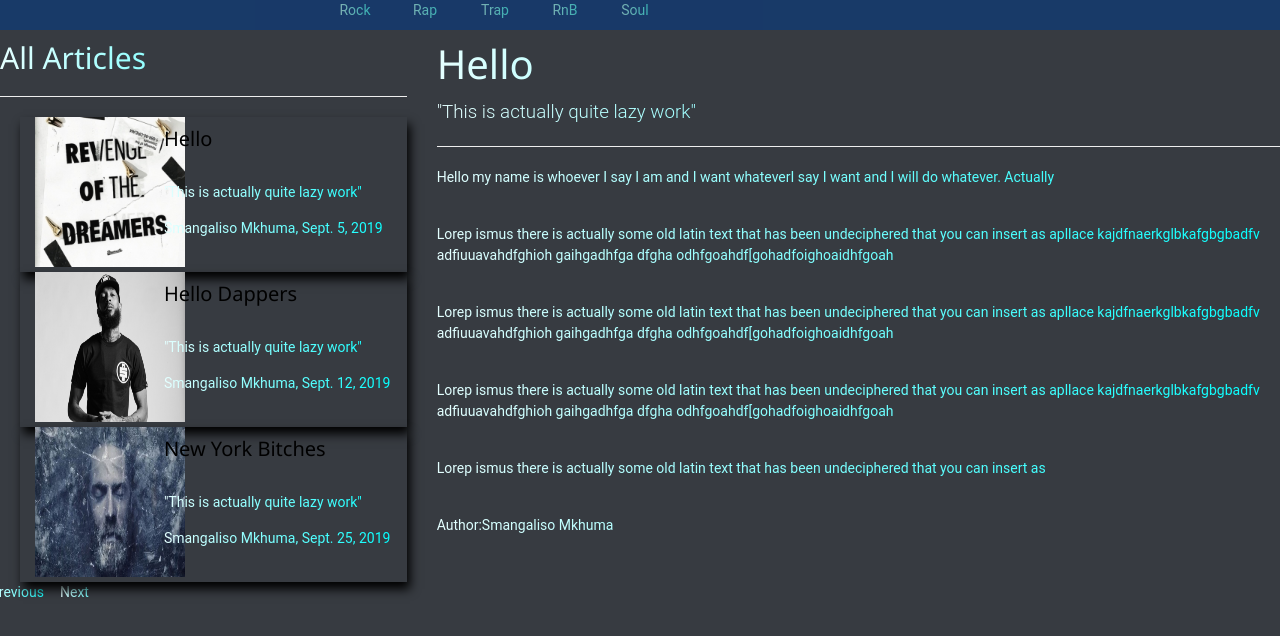
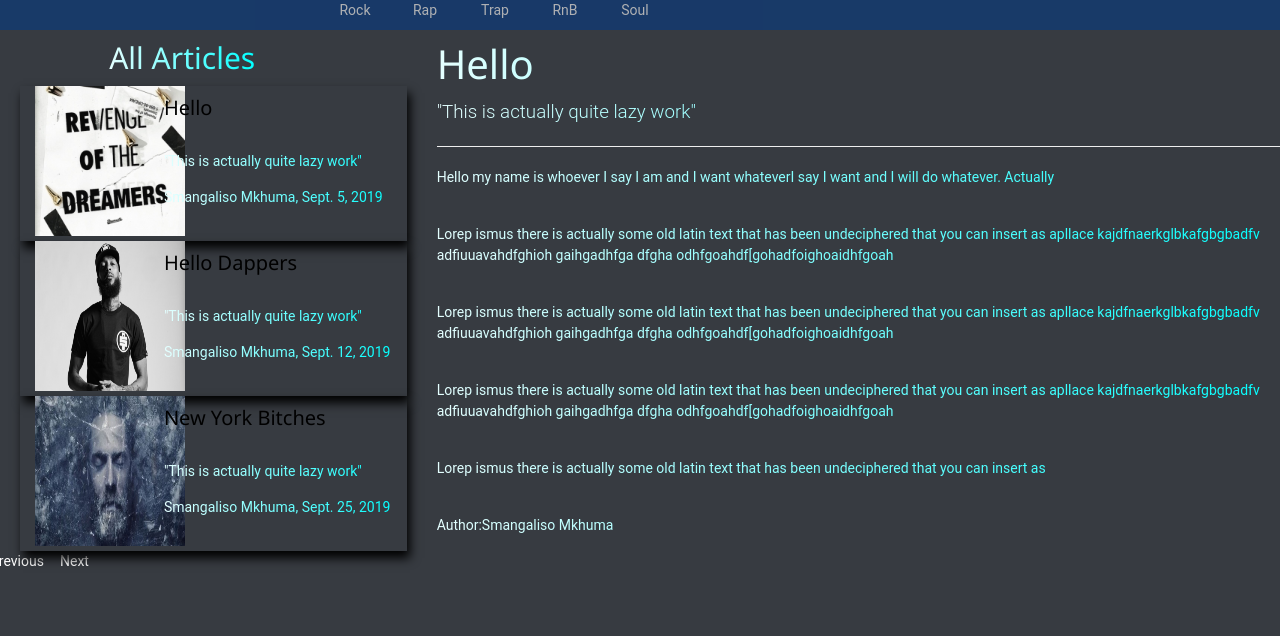
Before and after one commit to Smangaliso007/Blogger, a Django app: page /3 in a window 1280 px wide. Shown: the part 35-671 px from the top of the page. Run offline with Django 3.2, Linux system fonts and the light colour scheme; data comes from the database, SQL or seed files in the repository; some libraries are stand-ins or nearby versions.

Commit message:
CSS SOrt #11 -- It really does suck having to commit all the damn time.

```diff
--- a/blog/static/css/box-blog.css
+++ b/blog/static/css/box-blog.css
@@ -43,13 +43,6 @@ span {
     margin: 0 5px 0 5px;
     text: center;
     color: white;
-}
-
-span {
-  background: linear-gradient(to right, #E5FFFF, #00FFFF);
-  background: -webkit-linear-gradient(to right, #E5FFFF, #00FFFF);
-  -webkit-background-clip: text;
-  -webkit-text-fill-color: transparent;
 }
 
 span:hover {
--- a/blog/templates/blog/articles.html
+++ b/blog/templates/blog/articles.html
@@ -8,8 +8,12 @@
     <div class="row">
       <!-- The List for All Articles -->
       <div class="col-lg-4 mx-auto" style="padding-left: 15px;">
-        <h2>All Articles</h2>
-        <hr>
+        <div class="container">
+          <div class="row" style="width: 50%; margin: auto;">
+            <h2>All Articles</h2>
+            <hr>
+          </div>
+        </div>
         <div class="container-fluid">
           {% for article in Articles %}
             <div class="row" id="list_articles">
```
